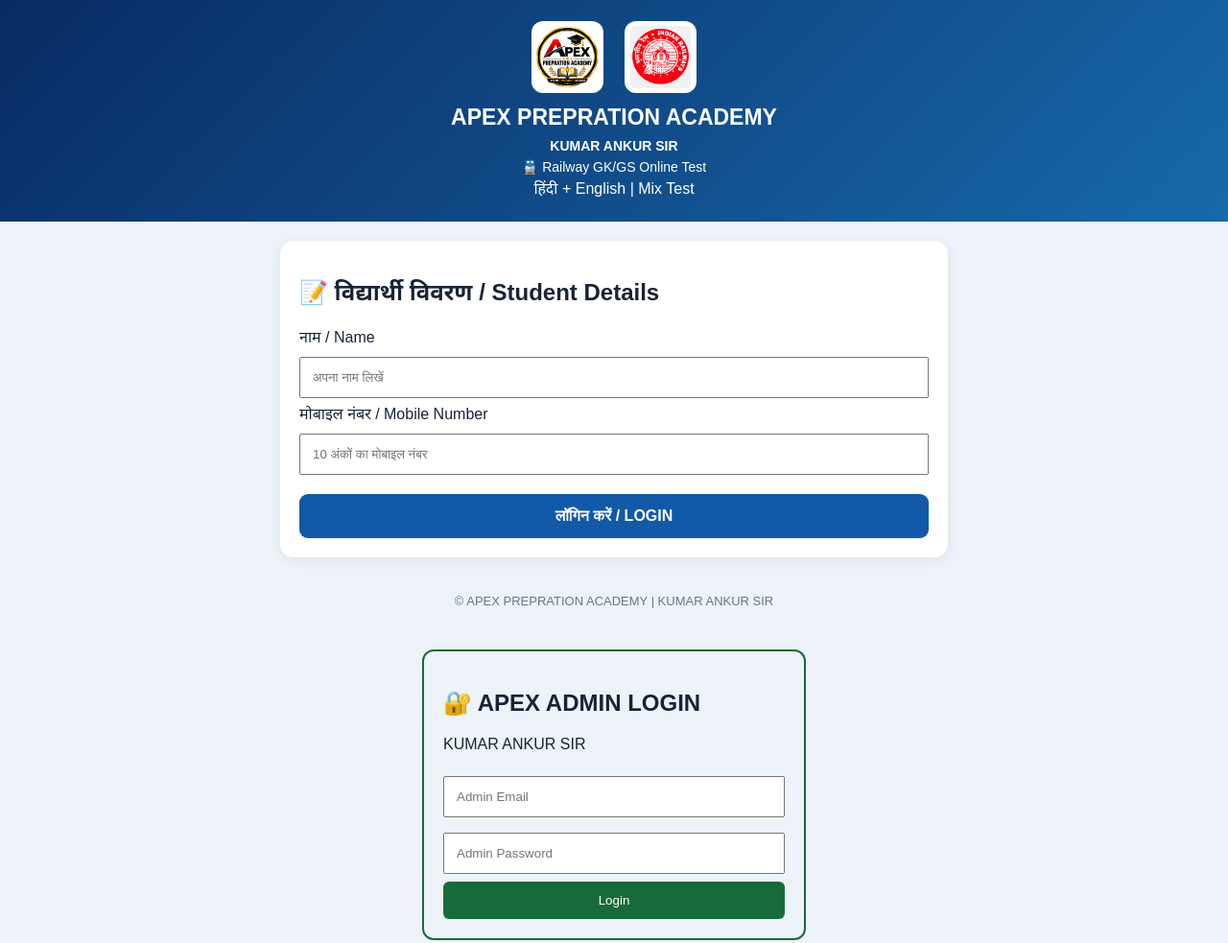
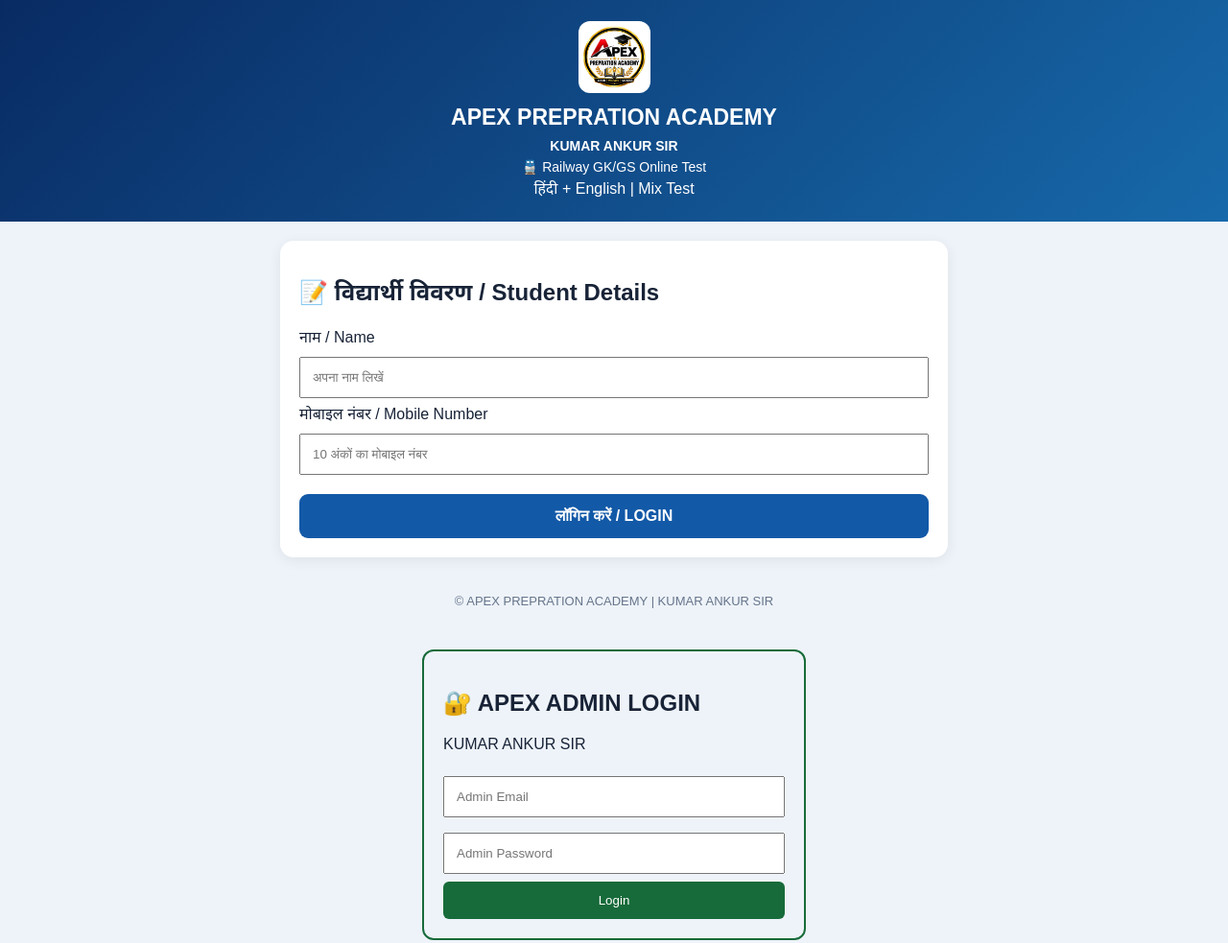
Before and after one commit to Apexpreparation5555/apex-railway-online-test, a plain HTML site: page index.html in a window 1280 px wide. Shown: the whole page at 96% size. Drawn offline with Linux system fonts and the light colour scheme.

Commit message:
Update index.html

```diff
--- a/index.html
+++ b/index.html
@@ -68,10 +68,9 @@ footer{text-align:center;padding:18px;color:#65748b;font-size:13px}
 }
 </style>  <script src="https://cdn.sheetjs.com/xlsx-0.20.3/package/dist/xlsx.full.min.js"></script>   </head>
 <body>  <header>
-  <div class="logos">
-    <img src="logo.png" alt="Apex Academy Logo">
-    <img src="railway-logo.png.png" alt="Railway Exam Preparation Logo">
-  </div>
+<div class="logos">
+  <img src="logo.png" alt="Apex Academy Logo">
+</div>
   <h1>APEX PREPRATION ACADEMY</h1>
   <p><strong>KUMAR ANKUR SIR</strong></p>
   <p>🚆 Railway GK/GS Online Test</p>
```
